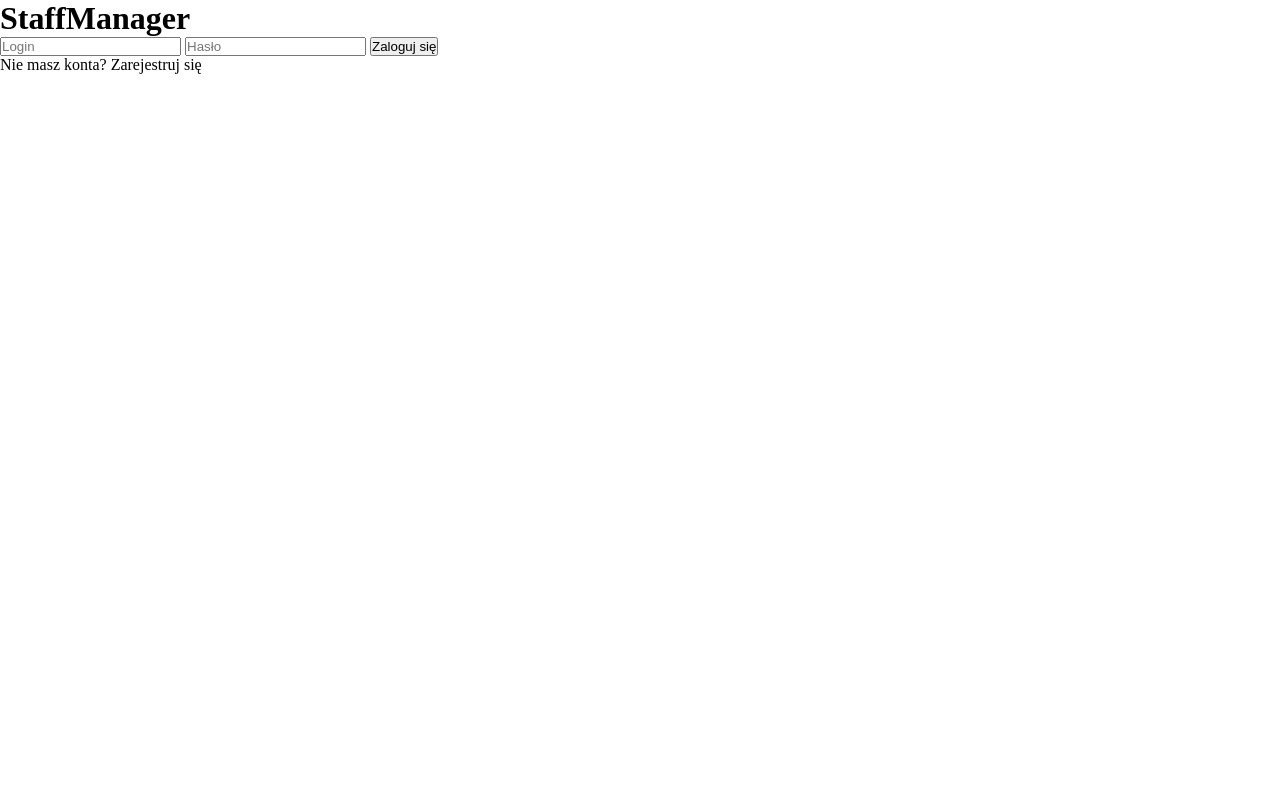
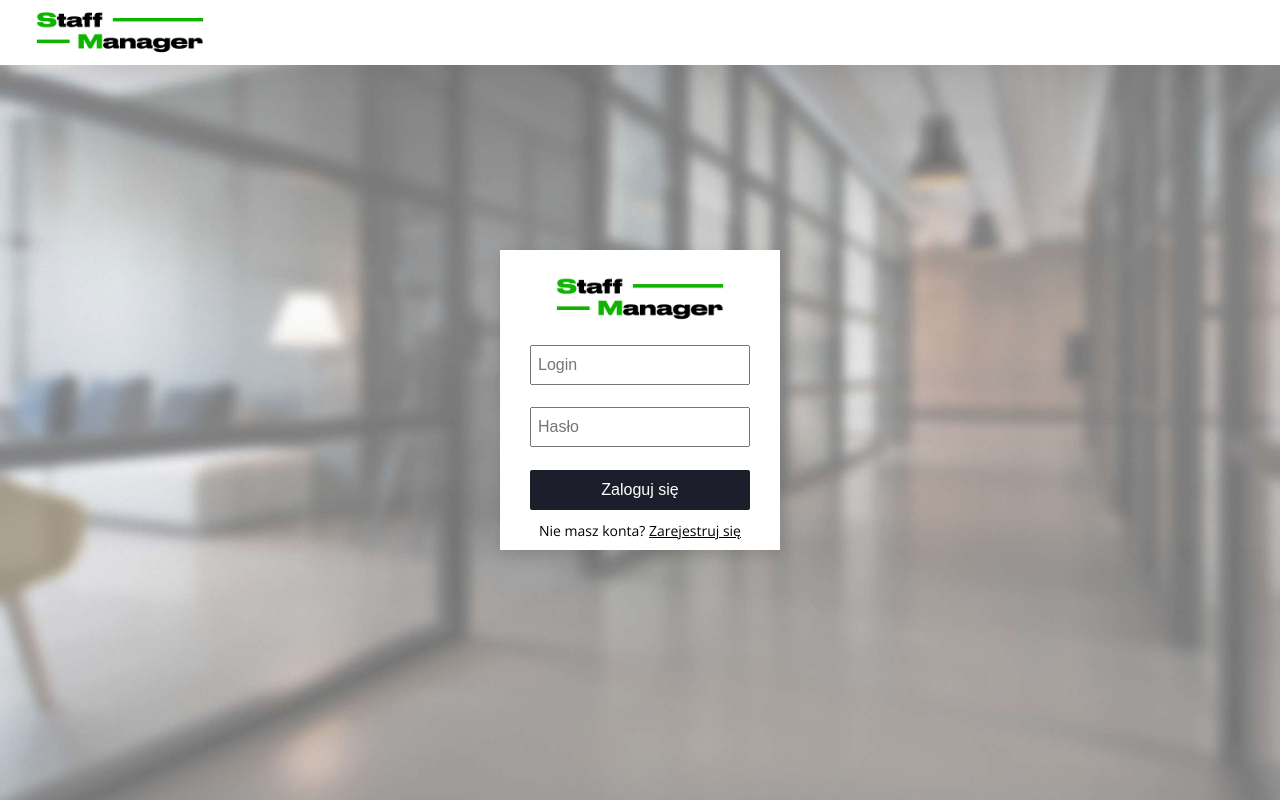
Before and after one commit to zygmuntszymon/StaffManager, a PHP site: page /login.php in a window 1280 px wide. Run offline with PHP 8.4, Linux system fonts and the light colour scheme.

Commit message:
login screen design pt1

```diff
--- a/app/views/header.php
+++ b/app/views/header.php
@@ -1,19 +1,20 @@
 <!DOCTYPE html>
 <html lang="en">
+
 <head>
     <meta charset="UTF-8">
     <meta name="viewport" content="width=device-width, initial-scale=1.0">
-    <link rel="stylesheet" href="../../public/css/header.css">
-    <link rel="stylesheet" href="../../public/css/main.css">
+    <link rel="stylesheet" href="../public/css/header.css">
+    <link rel="stylesheet" href="../public/css/main.css">
+    <link rel="stylesheet" href="../public/css/login.css">
     <title>StaffManager</title>
 </head>
+
 <body>
-<div class="header">
-    <div class="header_container">
-        <div class="header_logo">
-            <h1>
-                StaffManager
-            </h1>
+    <div class="header">
+        <div class="header_container">
+            <div class="header_logo">
+                <img src="./media/logo.png" alt="" style="width:200px">
+            </div>
         </div>
     </div>
-</div>
--- a/public/css/header.css
+++ b/public/css/header.css
@@ -1,3 +1,16 @@
 .header{
-
+    width: 100vw;
+    height: 65px;
+    display: flex;
+    align-items: center;
+    position: absolute;
+    top: 0;
+    background-color: white;
+    padding: 10px 20px;
+    box-shadow: rgba(100, 100, 111, 0.2) 0px 7px 29px 0px;
 }
+.header_logo{
+    color: white;
+    font-size: 12px;
+    user-select: none;
+}
--- /dev/null
+++ b/public/css/login.css
@@ -0,0 +1,45 @@
+.login_form{
+    height: 300px;
+    width: 280px;
+    display: flex;
+    align-items: center;
+    justify-content: center;
+    flex-direction: column;
+    background-color: white;
+
+    box-shadow: rgba(0, 0, 0, 0.1) 0px 4px 12px;
+}
+
+
+.login_form > p{
+    font-size: 14px;
+}
+
+.login_form > form{
+    display: flex;
+    align-items: center;
+    justify-content: center;
+    flex-direction: column;
+    width: 220px;
+}
+
+.login_form > form > input{
+    width: 220px;
+    height: 40px;
+    padding: 6px;
+}
+
+.login_form > form > input, .login_form > form > button {
+    font-size: 16px;
+    margin: 0.7rem;
+}
+
+.login_form > form > button {
+    width: 220px;
+    height: 40px;
+    background-color: #1D1E2C;
+    color: white;
+    outline: none;
+    border: none;
+    border-radius: 2px;
+}
--- a/public/css/main.css
+++ b/public/css/main.css
@@ -1,3 +1,4 @@
+@import url('https://fonts.googleapis.com/css2?family=Open+Sans:ital,wght@0,300..800;1,300..800&display=swap');
 *{
     margin: 0;
     padding: 0;
@@ -8,3 +9,22 @@ a{
     outline: none;
     color: black;
 }
+input {
+    outline: none;
+
+}
+body{
+    width: 100vw;
+    height: 100vh;
+    font-family: "Open Sans", serif;
+    display: flex;
+    align-items: center;
+    justify-content: center;
+    flex-direction: column;
+
+    background: url(../media/bg.jpg) no-repeat center center fixed;
+    -webkit-background-size: cover;
+    -moz-background-size: cover;
+    -o-background-size: cover;
+    background-size: cover;
+}
--- a/public/login.php
+++ b/public/login.php
@@ -12,10 +12,12 @@ if ($_SERVER["REQUEST_METHOD"] == "POST") {
     }
 }
 ?>
-
-<form method="post">
+<div class="login_form">
+    <img src="./media/logo.png" alt="" style="width:200px">
+    <form method="post">
     <input type="text" name="login" placeholder="Login" required>
     <input type="password" name="haslo" placeholder="Hasło" required>
     <button type="submit">Zaloguj się</button>
-</form>
-<p>Nie masz konta? <a href="register.php">Zarejestruj się</a></p>
+    </form>
+    <p>Nie masz konta? <a href="register.php"><u>Zarejestruj się</u></a></p>
+</div>
```
Also changed, not shown: public/media/bg.jpg (added), public/media/logo.png (added).
